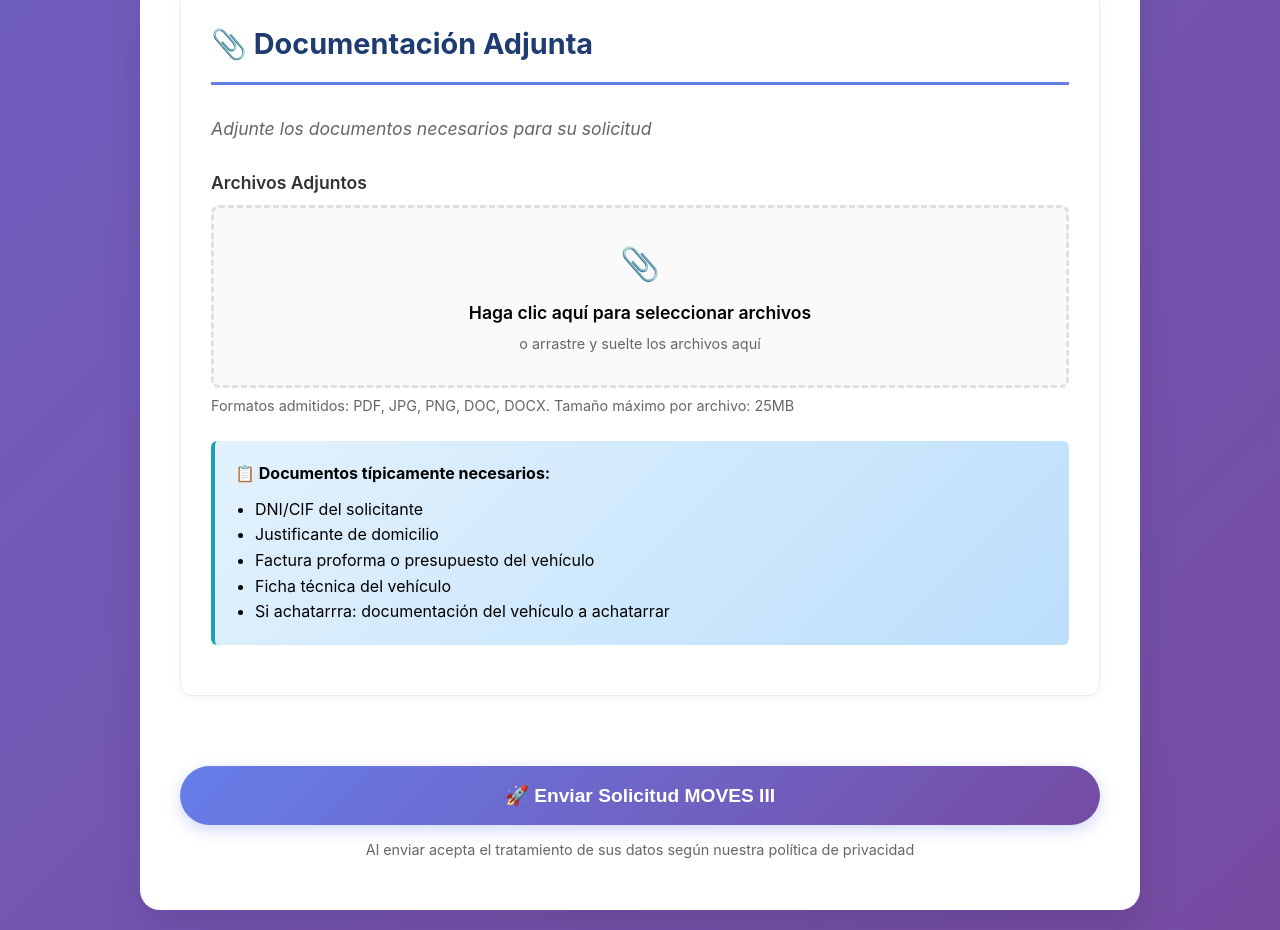
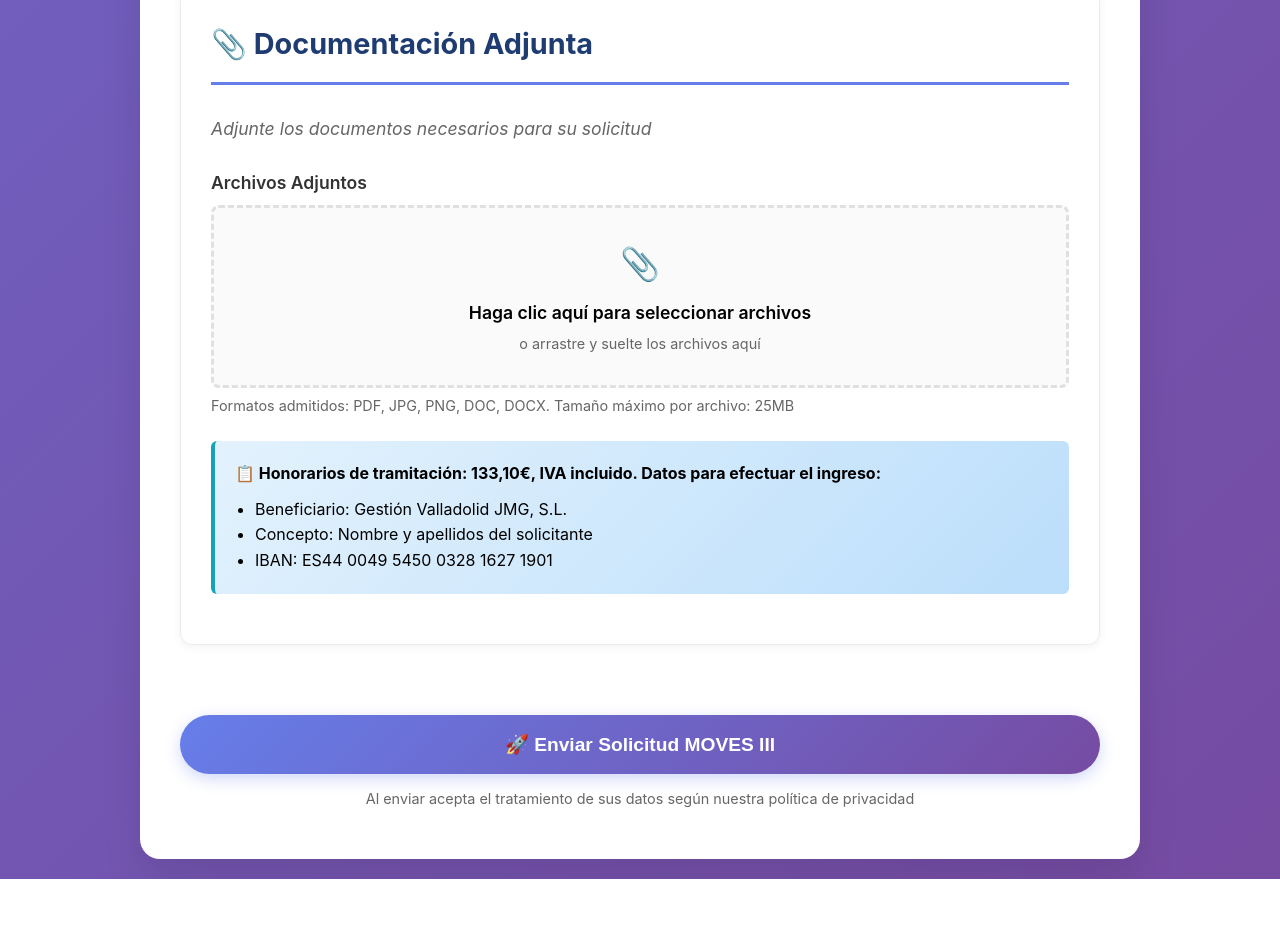
Before and after one commit to KCA-KAI/sistema-moves-iii, a plain HTML site: page index.html in a window 1280 px wide. Shown: the part 3685-4615 px from the top of the page. After the commit the page ends 4564 px from the top, so only its background shows below. Drawn offline with Linux system fonts and the light colour scheme.

Commit message:
Update index.html

```diff
--- a/index.html
+++ b/index.html
@@ -695,13 +695,11 @@
                     </div>
 
                     <div class="info-box">
-                        <h4>📋 Documentos típicamente necesarios:</h4>
+                        <h4>📋 Honorarios de tramitación: 133,10€, IVA incluido. Datos para efectuar el ingreso:</h4>
                         <ul style="margin-top: 10px; margin-left: 20px;">
-                            <li>DNI/CIF del solicitante</li>
-                            <li>Justificante de domicilio</li>
-                            <li>Factura proforma o presupuesto del vehículo</li>
-                            <li>Ficha técnica del vehículo</li>
-                            <li>Si achatarrra: documentación del vehículo a achatarrar</li>
+                            <li>Beneficiario: Gestión Valladolid JMG, S.L.</li>
+                            <li>Concepto: Nombre y apellidos del solicitante</li>
+                            <li>IBAN: ES44 0049 5450 0328 1627 1901 </li>
                         </ul>
                     </div>
                 </div>
```
